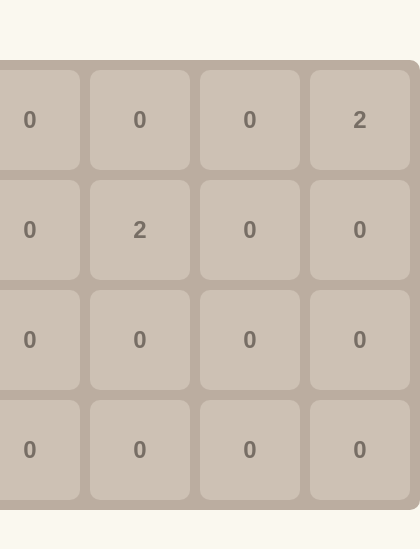
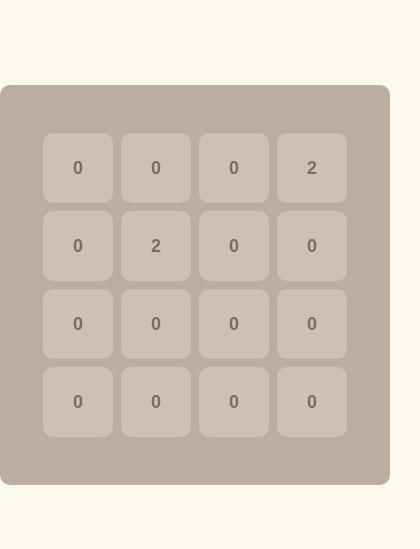
Before and after one commit to duyroz/game_2048, a plain HTML site: page index.html in a window 390 px wide. Shown: the part 137-686 px from the top of the page, 420 px wide, since content can reach past the window. Drawn offline with Linux system fonts and the light colour scheme.

Commit message:
Update style.css

```diff
--- a/style.css
+++ b/style.css
@@ -45,7 +45,6 @@ body {
     user-select: none;
 }
 
-/* Стили для различных значений плиток */
 .square[data-value="2"] {
     background-color: #eee4da;
     color: #776e65;
@@ -91,8 +90,47 @@ body {
     color: #f9f6f2;
 }
 
-/* Стили для пустых плиток */
 .square[data-value="0"] {
     background-color: #cdc1b4;
     color: transparent;
 }
+#grid-container {
+    display: grid;
+    grid-template-columns: repeat(4, 100px);
+    grid-template-rows: repeat(4, 100px);
+    gap: 10px;
+    background-color: #bbada0;
+    border-radius: 10px;
+    padding: 10px;
+    width: max-content;
+    margin: 20px auto;
+}
+
+.square {
+    width: 100px;
+    height: 100px;
+    background-color: #cdc1b4;
+    border-radius: 10px;
+    display: flex;
+    justify-content: center;
+    align-items: center;
+    font-size: 24px;
+    font-weight: bold;
+    color: #776e65;
+    user-select: none;
+}
+
+@media (max-width: 768px) {
+    #grid-container {
+        grid-template-columns: repeat(4, 70px);
+        grid-template-rows: repeat(4, 70px);
+        gap: 8px;
+        padding: 8px;
+    }
+
+    .square {
+        width: 70px;
+        height: 70px;
+        font-size: 18px;
+    }
+}
```
